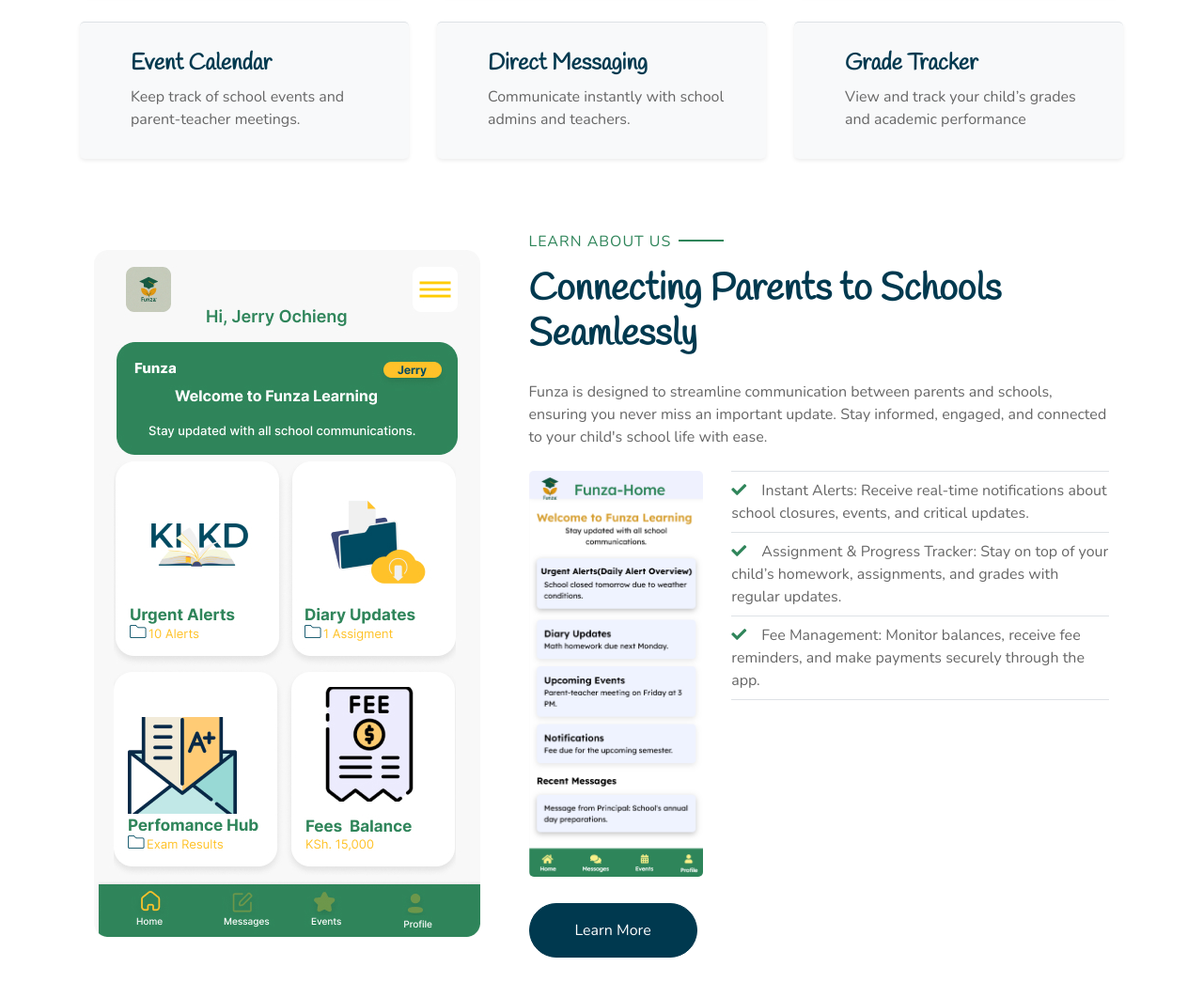
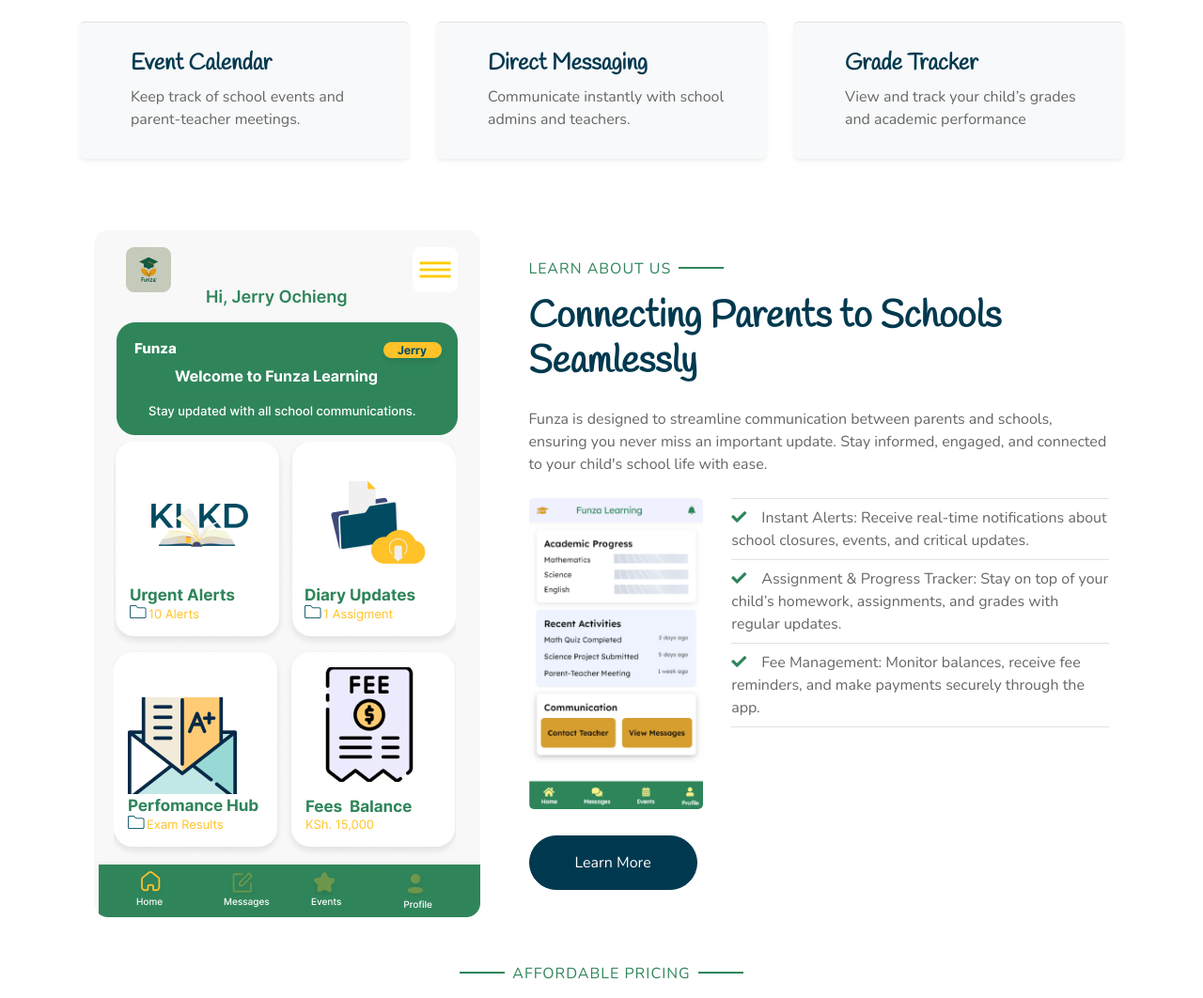
Before and after one commit to sos-robin/Mafunzo, a Django app: page / in a window 1280 px wide. Shown: the part 1045-2107 px from the top of the page at 94% size. Run offline with Django 5.2, Linux system fonts and the light colour scheme; some libraries are stand-ins or nearby versions.

Commit message:
Update index.html

```diff
--- a/Funza/templates/Funza/index.html
+++ b/Funza/templates/Funza/index.html
@@ -212,7 +212,7 @@ Funza - Home
             </p>
             <div class="row pt-2 pb-4">
               <div class="col-6 col-md-4">
-                <img class="img-fluid rounded" src="{% static 'img/homep.jpeg' %}" alt="School and Parent Communication" />
+                <img class="img-fluid rounded" src="{% static 'img/homep.jpg' %}" alt="School and Parent Communication" />
               </div>
               <div class="col-6 col-md-8">
                 <ul class="list-inline m-0">
```
